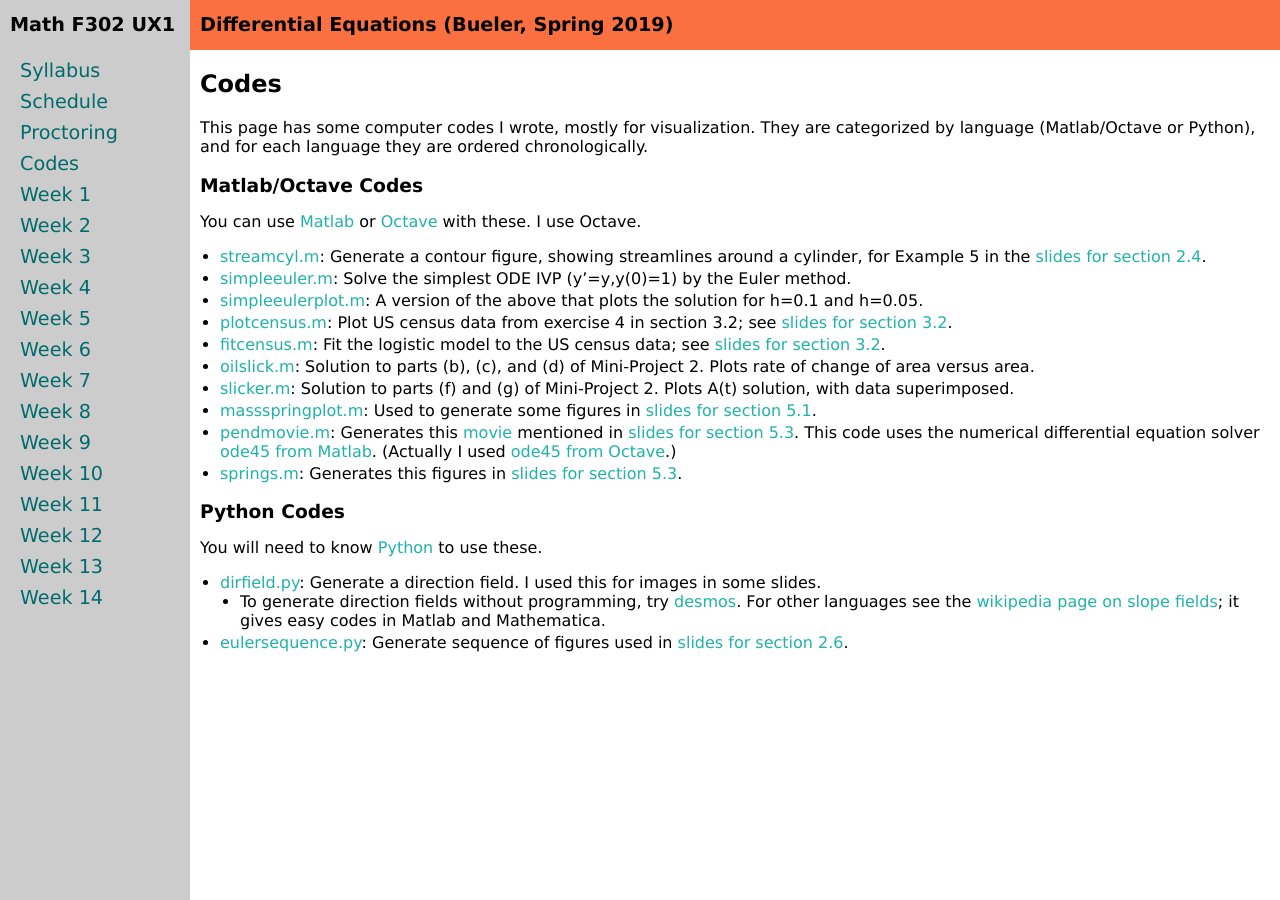
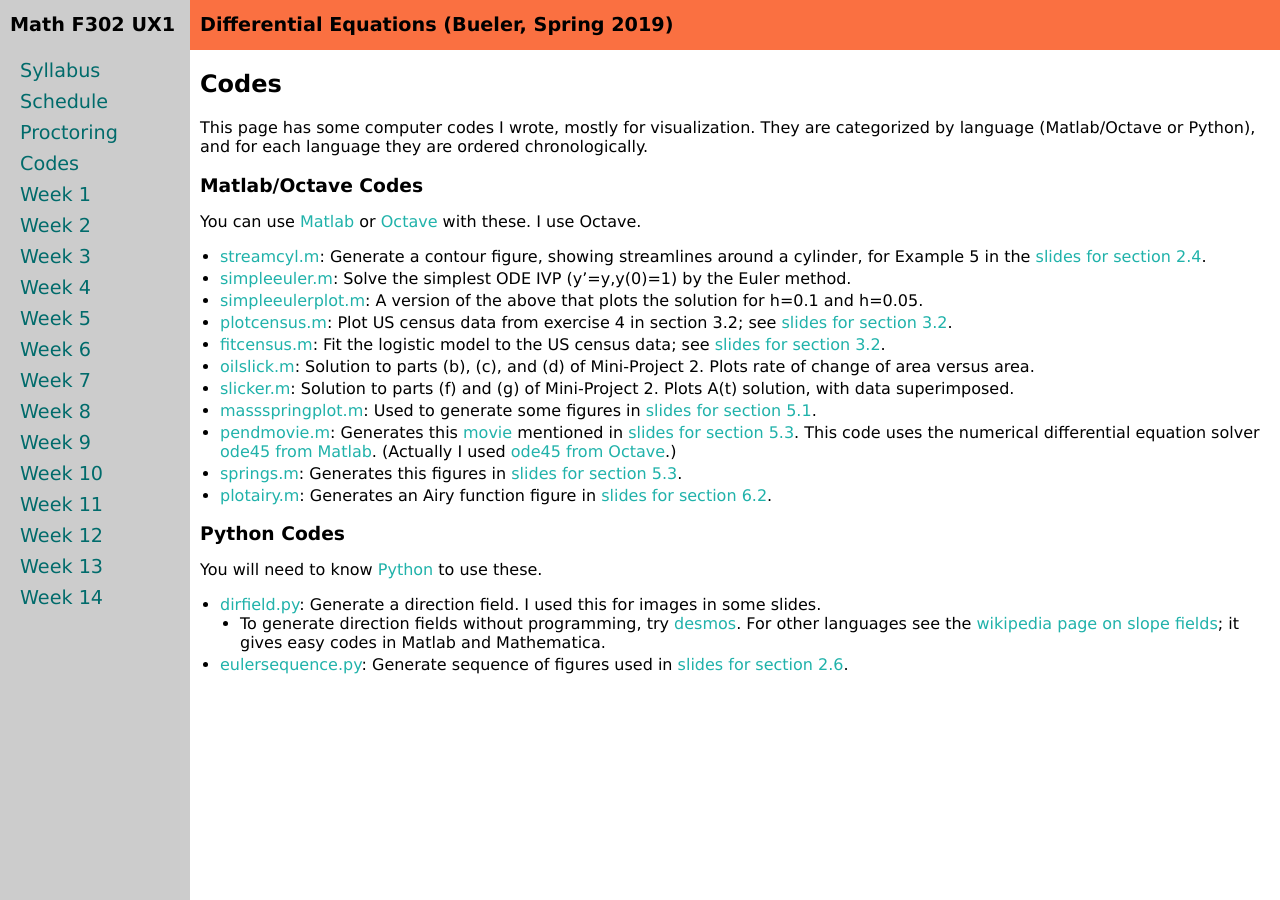
Before and after one commit to bueler/math302, a Jekyll site: the page built from codes.md, in a window 1280 px wide. Built offline with Jekyll 4.4.1, drawn with Linux system fonts in a browser that asks for light colours.

Commit message:
post a code

```diff
--- a/codes.md
+++ b/codes.md
@@ -21,6 +21,7 @@ You can use [Matlab](https://www.mathworks.com/products/matlab.html) or [Octave]
 * [massspringplot.m](assets/codes/massspringplot.m): Used to generate some figures in [slides for section 5.1](assets/slides/5-1.pdf).
 * [pendmovie.m](assets/codes/pendmovie.m): Generates this [movie](assets/codes/pendmovie.gif) mentioned in [slides for section 5.3](assets/slides/5-3.pdf).  This code uses the numerical differential equation solver [ode45 from Matlab](https://www.mathworks.com/help/matlab/ref/ode45.html).  (Actually I used [ode45 from Octave](https://octave.sourceforge.io/octave/function/ode45.html).)
 * [springs.m](assets/codes/springs.m): Generates this figures in [slides for section 5.3](assets/slides/5-3.pdf).
+* [plotairy.m](assets/codes/plotairy.m): Generates an Airy function figure in [slides for section 6.2](assets/slides/6-2.pdf).
 
 ### Python Codes
 
```
Also changed, not shown: 1 other file.
